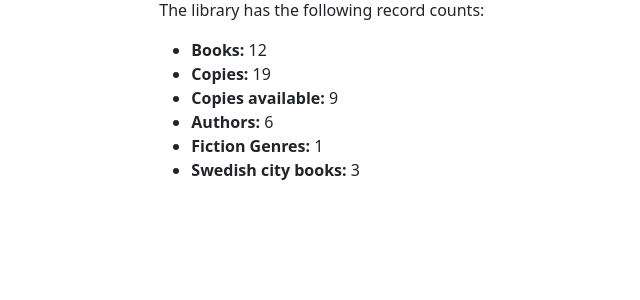
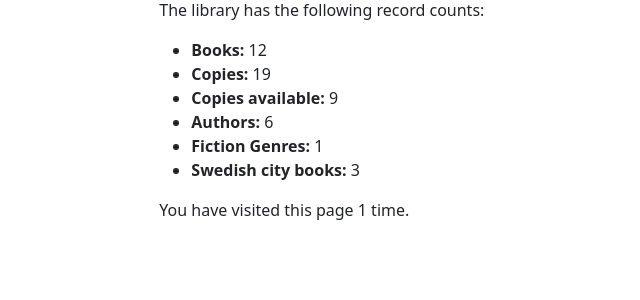
Before and after one commit to HenrikeW/mdn-django-tutorial, a Django app: page /catalog/ in a window 1280 px wide. Shown: the part 144-444 px from the top of the page, without its empty margins (66-706 px from the left). Run offline with Django 3.2, Linux system fonts and the light colour scheme; data comes from the database, SQL or seed files in the repository.

Commit message:
add visitors counter

```diff
--- a/catalog/templates/index.html
+++ b/catalog/templates/index.html
@@ -20,4 +20,8 @@
   <li><strong>Fiction Genres:</strong> {{ num_fiction_genres }}</li>
   <li><strong>Swedish city books:</strong> {{ num_city_books }}</li>
 </ul>
+
+<p>
+  You have visited this page {{ num_visits }} time{{ num_visits|pluralize }}.
+</p>
 {% endblock %}
--- a/catalog/views.py
+++ b/catalog/views.py
@@ -19,6 +19,9 @@ def index(request):
     num_fiction_genres = Genre.objects.filter(name__icontains="Fiction").count()
     num_city_books = Book.objects.filter(title__icontains="stad").count()
 
+    # Number of visits to this view, as counted in the session variable.
+    nun_visits = request.session.get('num_visits', 0)
+    request.session['num_visits'] = nun_visits + 1
 
     context = {
         'num_books': num_books,
@@ -27,6 +30,7 @@ def index(request):
         'num_authors': num_authors,
         'num_fiction_genres': num_fiction_genres,
         'num_city_books': num_city_books,
+        'num_visits': request.session.get('num_visits', 0),
     }
 
     # Render the HTML template index.html with the data in the context variable
```
